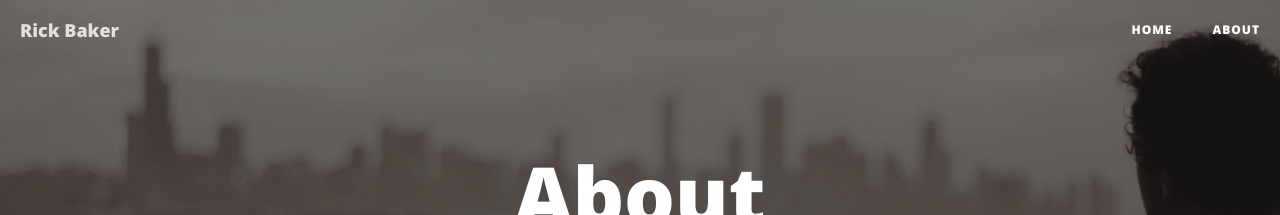
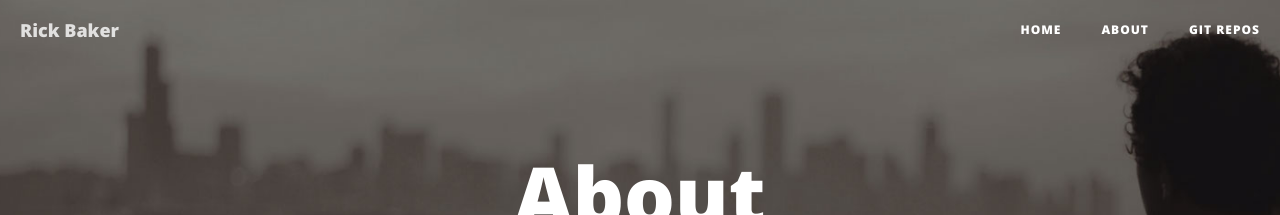
Before and after one commit to ricktbaker/ricktbaker.github.io, a Jekyll site: the page built from about.html, in a window 1280 px wide. Shown: the top 215 px of the page. Built offline with Jekyll 4.4.1, drawn with Linux system fonts in a browser that asks for light colours; nearby versions of some CDN libraries.

Commit message:
initial checkin

```diff
--- a/repositories.html
+++ b/repositories.html
@@ -1,6 +1,8 @@
 ---
 layout: page
-description: "DevOps by Profession"
+title: "Git Repos"
+description: "My Git Repositories"
+header-img: "img/about-bg.jpg"
 ---
 
 {% for repository in site.github.public_repositories %}
```
